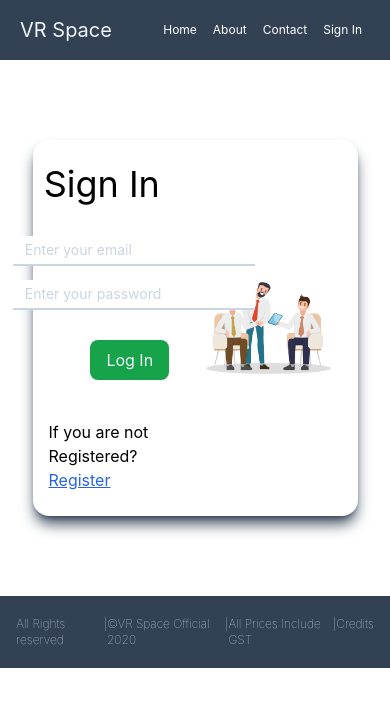
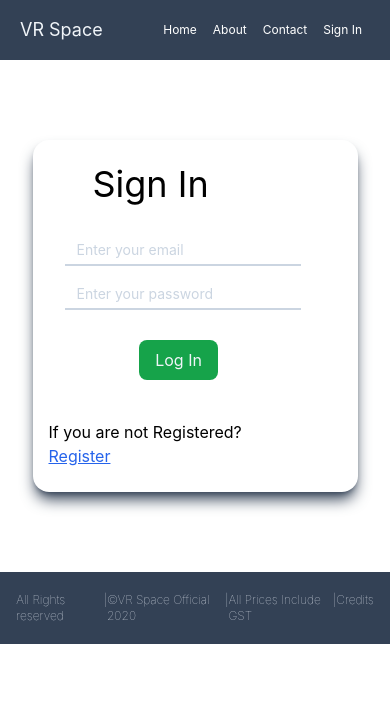
Before and after one commit to vrspaceofficial/vrspace, a React (Create React App) app in the folder client/: page /signin in a window 390 px wide. Shown: the top 706 px of the page. Built offline with nearby package versions, Linux system fonts and the light colour scheme.

Commit message:
sign in and sign up design

```diff
--- a/client/src/App.css
+++ b/client/src/App.css
@@ -87,6 +87,9 @@ input[type=number]::-webkit-outer-spin-button {
 .text-small{
   font-size: 13px;
 }
+.text-xsm{
+  font-size: 8px;
+}
 
 .slt-1{
   background: url("./images/glass.jpg");
--- a/client/src/components/DetailFooter.js
+++ b/client/src/components/DetailFooter.js
@@ -19,7 +19,7 @@ const DetailFooter = () => {
                 <div className='flex justify-between w-10/12 mx-auto mt-16'>
                     <div className=' w-3/12 flex flex-col items-center '>
                         <h3 className=''><span className='text-xl'>C</span>ustomer <span className='text-xl'>S</span>ervice</h3>
-                        <ul className='text-small'>
+                        <ul className='text-small mt-2'>
                             <li className='cursor-pointer hover:underline hover:text-slate-300'>Contact Us</li>
                             <li className='cursor-pointer hover:underline hover:text-slate-300'>Privacy & Statement</li>
                             <li className='cursor-pointer hover:underline hover:text-slate-300'>Terms & Conditions</li>
@@ -28,7 +28,7 @@ const DetailFooter = () => {
                     </div>
                     <div className=' w-3/12 flex flex-col items-center '>
                         <h3 className=''><span className='text-xl'>A</span>bout <span className='text-xl'>U</span>s</h3>
-                        <ul className='text-small'>
+                        <ul className='text-small mt-2'>
                             <li className='cursor-pointer hover:underline hover:text-slate-300'>Our Story</li>
                             <li className='cursor-pointer hover:underline hover:text-slate-300'>Team</li>
                             <li className='cursor-pointer hover:underline hover:text-slate-300'>Marketing</li>
--- a/client/src/components/Navbar.js
+++ b/client/src/components/Navbar.js
@@ -34,7 +34,7 @@ const Navbar = () => {
   return (
    <>
    <nav className='z-10 top-0 sticky flex justify-between px-5 py-4 bg-slate-700 text-white  items-center'>
-    <div className='sm:text-2xl text-xl text-slate-100 hover:cursor-default' >VR Space</div>
+    <div className='sm:text-2xl text-lg text-slate-100 hover:cursor-default' >VR Space</div>
     <ul className='flex space-x-4 px-2 hover:cursor-default text-xs sm:text-base'>
       <Render/>
     </ul>
--- a/client/src/components/Signin.js
+++ b/client/src/components/Signin.js
@@ -44,9 +44,9 @@ const Signin = () => {
     <>
  <div className='my-20'>
   <div className="flex items-center w-10/12 mx-auto  py-6 px-4 rounded-2xl shadow-lg shadow-slate-700">
-  <div className="input w-1/2 flex items-center flex-col ">
+  <div className="input w-10/12 sm:w-1/2 flex items-center flex-col ">
           <h1 className=' text-4xl relative right-5 mb-3 hover:cursor-default'>Sign In</h1>
-          <form className='ml-4 mt-5' method="POST">
+          <form className='overflow-hidden ml-4 mt-5 w-full sm:w-auto' method="POST">
             <div className="inline-flex space-x-2"><label htmlFor="email"> <img width="30px" src={userImg} alt="user:" /> </label>
             <input type="email" name='email' value={email} onChange={(e)=>setemail(e.target.value)} placeholder='Enter your email' className='px-3 py-1 bdr placeholder-slate-300 text-slate-600 relative bg-white text-sm border-slate-300' /></div><br />
             <div className="inline-flex mt-2 space-x-2"><label htmlFor="password"> <img width="30px" src={userPass} alt="password:r" /> </label>
@@ -57,7 +57,7 @@ const Signin = () => {
           </form>
             <div className="mt-10 ">If you are not Registered? &nbsp;<NavLink to="/signup"> <span className='underline text-blue-600'>Register</span></NavLink></div>
         </div>
-        <div className="img w-1/2 flex items-center flex-col ">
+        <div className="hidden sm:flex img w-1/2  items-center flex-col ">
           <img src={logImg} width="100%"  alt="WELCOME SIR" />
         </div>
   </div>
--- a/client/src/components/Signup.js
+++ b/client/src/components/Signup.js
@@ -58,9 +58,9 @@ const Signup = () => {
     <>
  <div className=' my-14'>
   <div className="flex items-center w-10/12 mx-auto  py-6 px-4 rounded-2xl shadow-lg shadow-slate-700">
-  <div className="input w-1/2 flex items-center flex-col ">
+  <div className="input w-10/12 sm:w-1/2 flex items-center flex-col ">
           <h1 className=' text-4xl relative right-5 mb-3 hover:cursor-default'>Sign Up</h1>
-          <form className='ml-4 mt-5' method="POST">
+          <form className='ml-4 mt-5 overflow-hidden' method="POST">
 
           <div className="inline-flex space-x-2 mb-4"><label htmlFor="fname"  className='mr-3'> <img width="20px" src={nameImg} alt="name:"/> </label>
             <input type="text" name='name' placeholder='Full name' value={user.name} onChange={handleInputs} className='px-3 py-1 bdr placeholder-slate-300 text-slate-600 relative bg-white text-sm border-slate-300' /></div><br />
@@ -83,7 +83,7 @@ const Signup = () => {
           </form>
             <div className="mt-5 ">I'm Alreadey having an account ! &nbsp;<NavLink to="/signin"> <span className='underline text-blue-600'>Log In</span></NavLink></div>
         </div>
-        <div className="img w-1/2 flex items-center flex-col ">
+        <div className="img w-1/2 hidden sm:flex items-center flex-col ">
           <img src={signupImg} width="100%"  alt="WELCOME SIR" />
         </div>
   </div>
```
